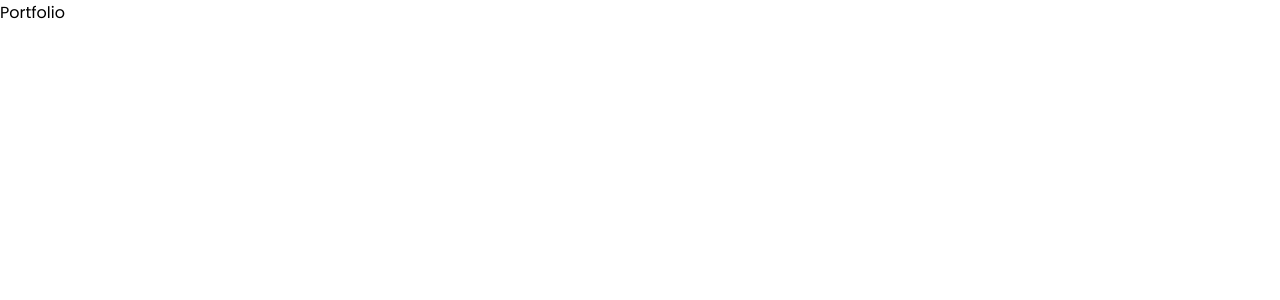
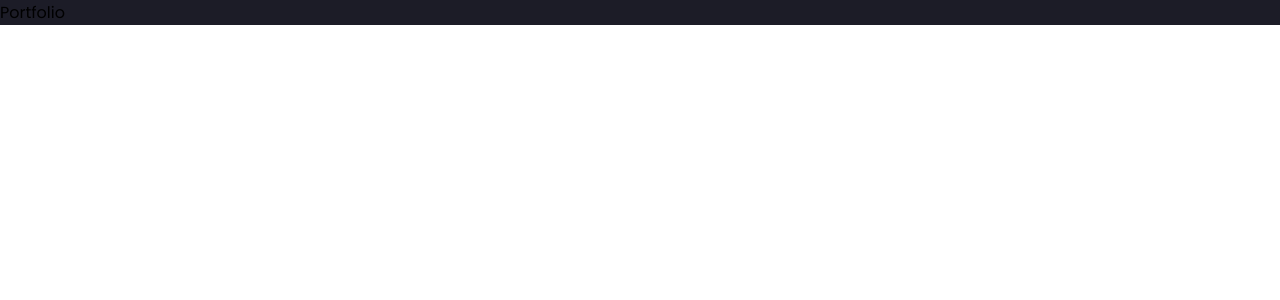
Before and after one commit to Aparna-31/portfolio1, a React (Create React App) app: page / in a window 1280 px wide. Shown: the top 300 px of the page. Built offline with nearby package versions, Linux system fonts and the light colour scheme.

Commit message:
Set background

```diff
--- a/src/App.js
+++ b/src/App.js
@@ -1,12 +1,20 @@
 
 import './App.css';
+import styled, { ThemeProvider } from 'styled-components';
+import { darkTheme } from './utils/Theme';
+const Body = styled.div`
+   background-color: ${({theme})=> theme.bg};
+   width: 100%;
+   height: 100%;
+   overflow-x: hidden;
+ '`;
 
 function App() {
   return (
-    <div className="App">
+     <ThemeProvider theme={darkTheme}>
+     <Body>Portfolio</Body>
+     </ThemeProvider>
 
-        Portfolio
-    </div>
   );
 }
 
```
Also changed, not shown: src/components/Navbar/index.js (added, +11 -0 lines).
